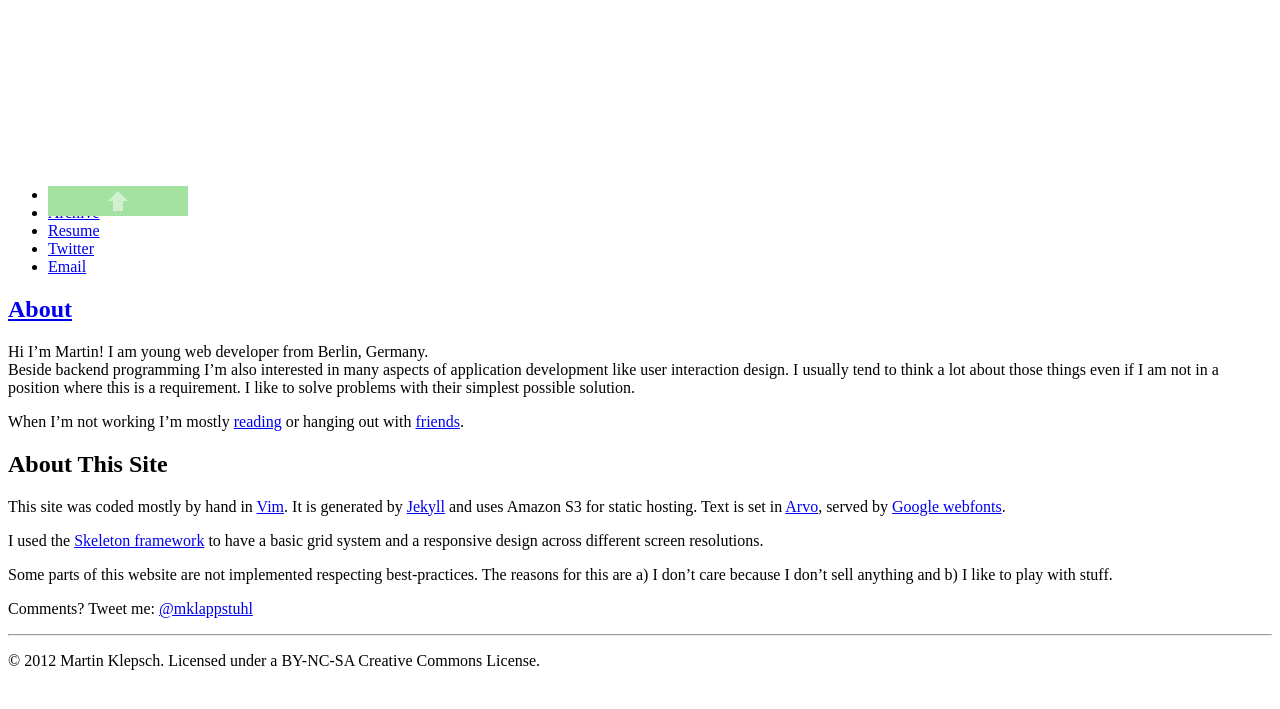
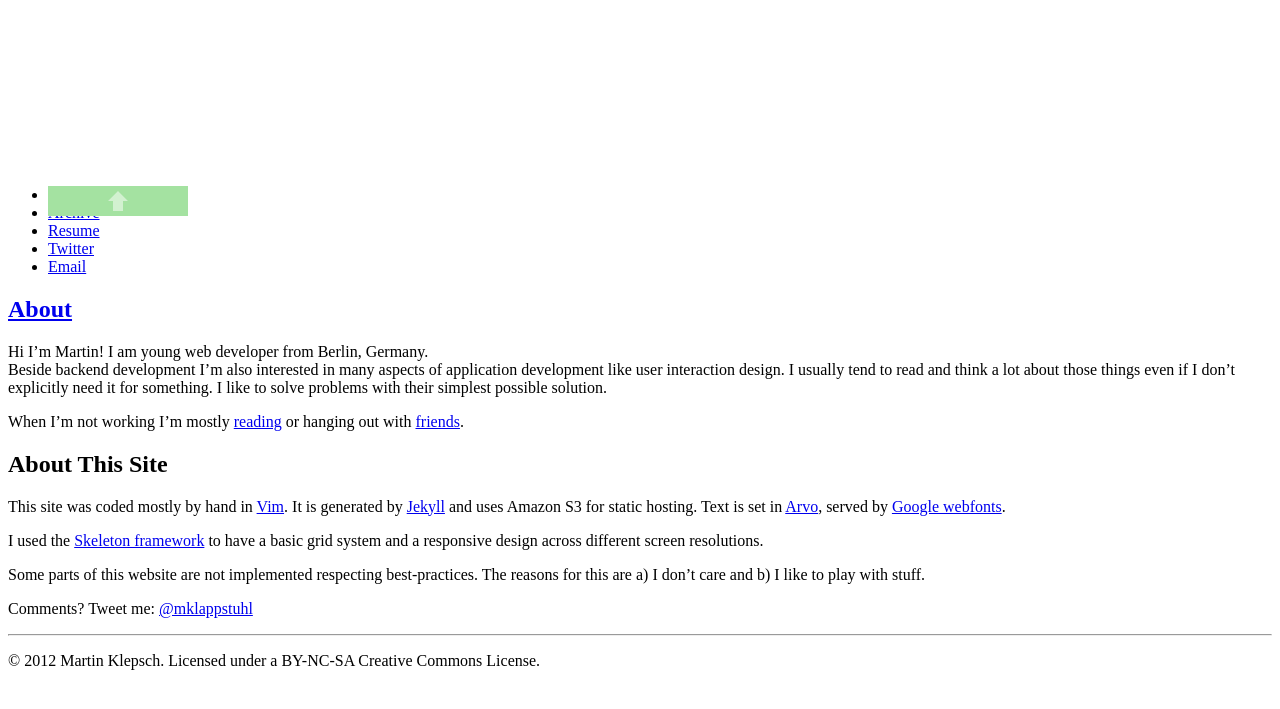
Before and after one commit to martinklepsch/martinklepsch.org, a Jekyll site: the page built from about.markdown, in a window 1280 px wide. Shown: the top 709 px of the page. Built offline with Jekyll 4.4.1, drawn with Linux system fonts in a browser that asks for light colours; nearby versions of some CDN libraries.

Commit message:
small wording changes

```diff
--- a/about.markdown
+++ b/about.markdown
@@ -4,9 +4,9 @@ title: About
 ---
 
 Hi I'm Martin! I am young web developer from Berlin, Germany.<br>
-Beside backend programming I'm also interested in many aspects of application
-development like user interaction design. I usually tend to think a lot about those things
-even if I am not in a position where this is a requirement.
+Beside backend development I'm also interested in many aspects of application
+development like user interaction design. I usually tend to read and think
+a lot about those things even if I don't explicitly need it for something.
 I like to solve problems with their simplest possible solution.
 
 When I'm not working I'm mostly [reading](http://www.readability.com/mklappstuhl/archives)
@@ -22,6 +22,6 @@ I used the [Skeleton framework](http://getskeleton.com) to have a basic grid sys
 a responsive design across different screen resolutions.
 
 Some parts of this website are not implemented respecting best-practices. The reasons for
-this are a) I don't care because I don't sell anything and b) I like to play with stuff.
+this are a) I don't care and b) I like to play with stuff.
 
 {% include twitter-reply.markdown %}
```
